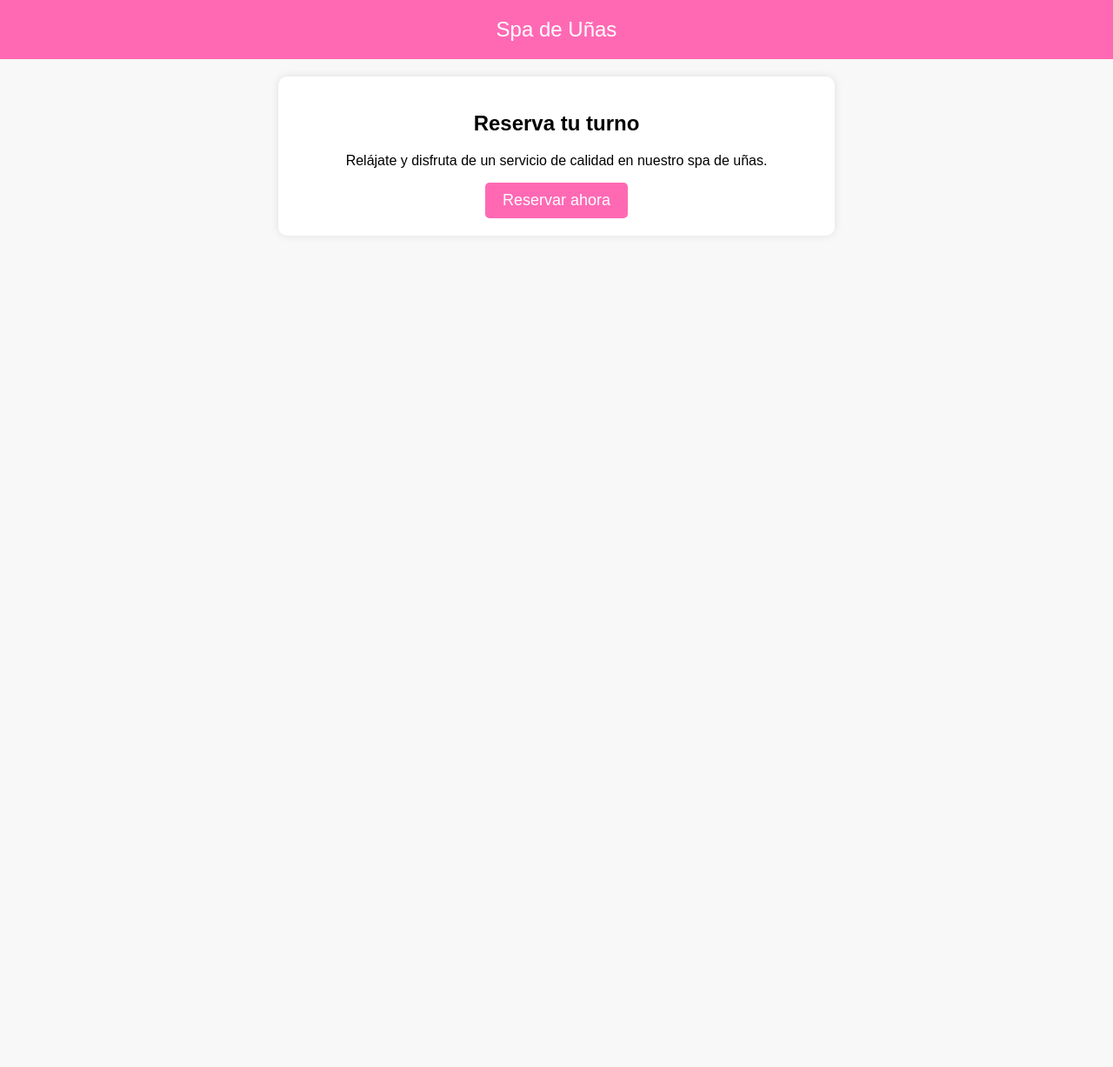
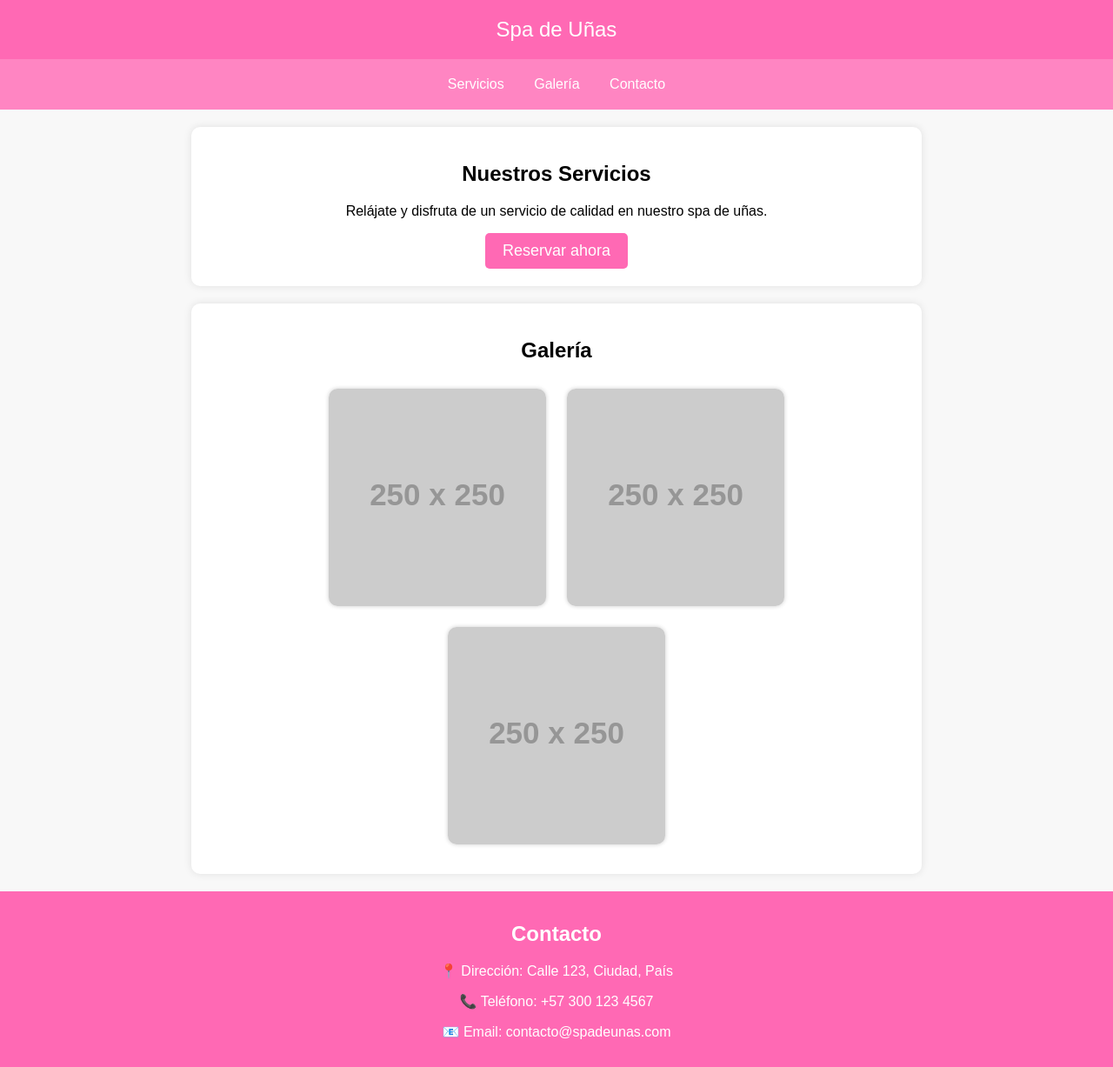
Before and after one commit to Scorpion-MR/spa-de-unas, a plain HTML site: page index.html in a window 1280 px wide. Shown: the whole page at 87% size. Before the commit the page ends 800 px from the top, so only its background shows below. Drawn offline with Linux system fonts and the light colour scheme; placeholder pictures from the web are drawn by us.

Commit message:
Add files via upload

```diff
--- a/index.html
+++ b/index.html
@@ -18,13 +18,36 @@
             padding: 20px;
             font-size: 24px;
         }
+        nav {
+            background: #ff85c2;
+            padding: 10px;
+        }
+        nav a {
+            color: white;
+            text-decoration: none;
+            padding: 10px 15px;
+            display: inline-block;
+        }
         .container {
-            max-width: 600px;
+            max-width: 800px;
             margin: 20px auto;
             background: white;
             padding: 20px;
             border-radius: 10px;
             box-shadow: 0px 0px 10px rgba(0, 0, 0, 0.1);
+        }
+        .gallery img {
+            width: 100%;
+            max-width: 250px;
+            margin: 10px;
+            border-radius: 10px;
+            box-shadow: 0px 0px 5px rgba(0, 0, 0, 0.2);
+        }
+        .footer {
+            background-color: #ff69b4;
+            color: white;
+            padding: 15px;
+            margin-top: 20px;
         }
         button {
             background-color: #ff69b4;
@@ -44,10 +67,29 @@
     <header>
         Spa de Uñas
     </header>
+    <nav>
+        <a href="#servicios">Servicios</a>
+        <a href="#galeria">Galería</a>
+        <a href="#contacto">Contacto</a>
+    </nav>
     <div class="container">
-        <h2>Reserva tu turno</h2>
+        <h2 id="servicios">Nuestros Servicios</h2>
         <p>Relájate y disfruta de un servicio de calidad en nuestro spa de uñas.</p>
         <button onclick="window.location.href='https://calendly.com/'">Reservar ahora</button>
     </div>
+    <div class="container" id="galeria">
+        <h2>Galería</h2>
+        <div class="gallery">
+            <img src="https://via.placeholder.com/250" alt="Foto 1">
+            <img src="https://via.placeholder.com/250" alt="Foto 2">
+            <img src="https://via.placeholder.com/250" alt="Foto 3">
+        </div>
+    </div>
+    <div class="footer" id="contacto">
+        <h2>Contacto</h2>
+        <p>📍 Dirección: Calle 123, Ciudad, País</p>
+        <p>📞 Teléfono: +57 300 123 4567</p>
+        <p>📧 Email: contacto@spadeunas.com</p>
+    </div>
 </body>
 </html>
```
